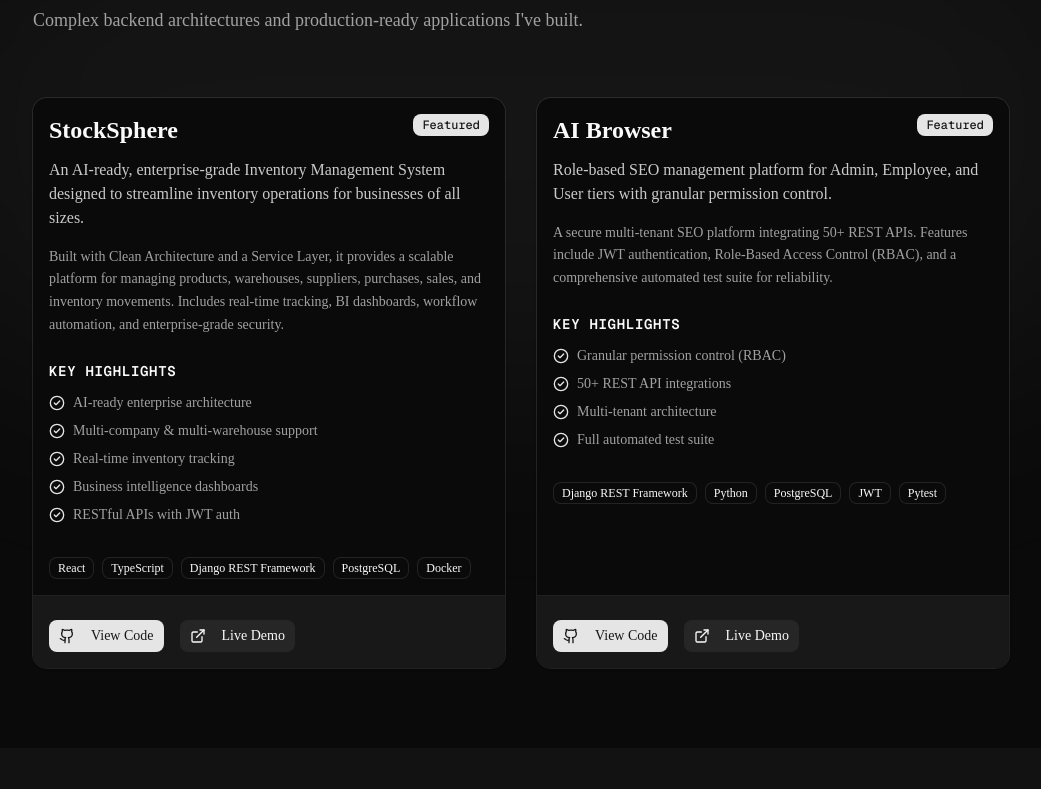
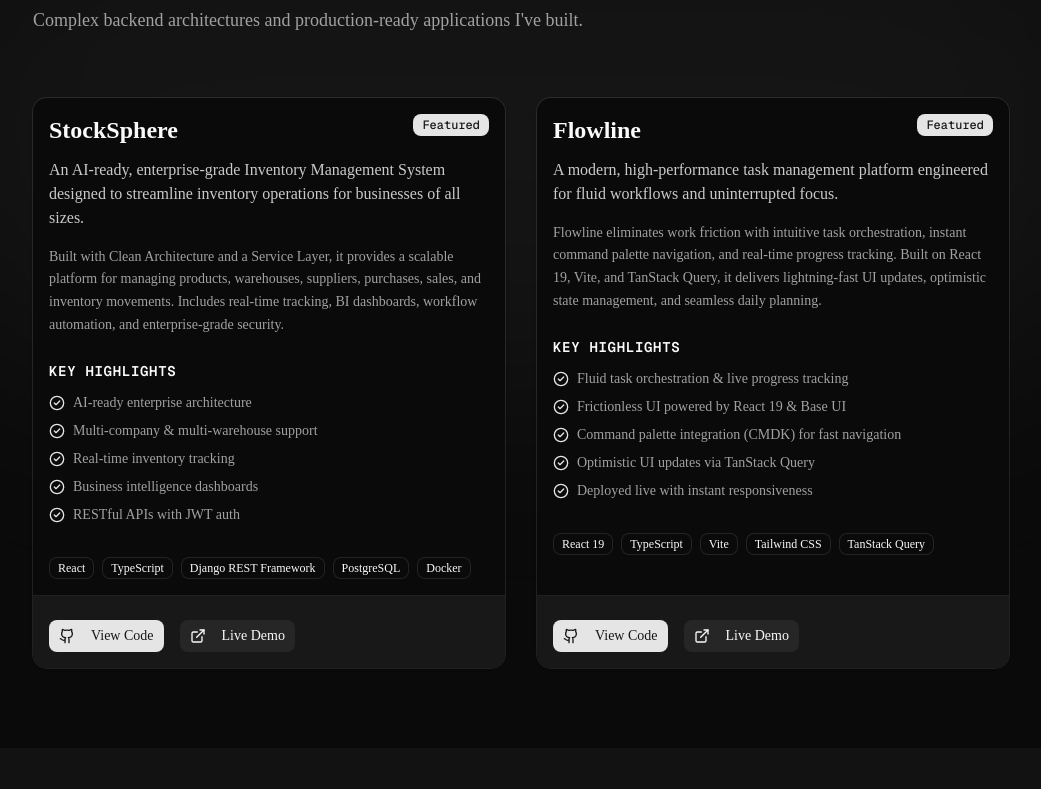
Before and after one commit to Mryuvrajsain/Yuvraj-Sain-Python-Developer, a Next.js app: page / in a window 1280 px wide. Shown: the part 1451-2240 px from the top of the page, without its empty margins (119-1160 px from the left). Built offline with nearby package versions, Linux system fonts and the light colour scheme.

Commit message:
Update featured project to Flowline and update experience period

```diff
--- a/src/components/Experience.tsx
+++ b/src/components/Experience.tsx
@@ -10,7 +10,7 @@
   role: "Python Developer Intern",
   company: "AIGETAI",
   location: "Remote",
-  period: "Jan 2026 – Present",
+  period: "Jan 2026 – Jul 2026",
   description: [
     "Built 50+ REST endpoints for a CRM using Django REST Framework and FastAPI.",
     "Implemented JWT authentication and role-based permissions for secure multi-tenant access.",
--- a/src/components/Projects.tsx
+++ b/src/components/Projects.tsx
@@ -24,18 +24,19 @@
     featured: true,
   },
   {
-    title: "AI Browser",
-    description: "Role-based SEO management platform for Admin, Employee, and User tiers with granular permission control.",
-    fullDescription: "A secure multi-tenant SEO platform integrating 50+ REST APIs. Features include JWT authentication, Role-Based Access Control (RBAC), and a comprehensive automated test suite for reliability.",
-    tags: ["Django REST Framework", "Python", "PostgreSQL", "JWT", "Pytest"],
+    title: "Flowline",
+    description: "A modern, high-performance task management platform engineered for fluid workflows and uninterrupted focus.",
+    fullDescription: "Flowline eliminates work friction with intuitive task orchestration, instant command palette navigation, and real-time progress tracking. Built on React 19, Vite, and TanStack Query, it delivers lightning-fast UI updates, optimistic state management, and seamless daily planning.",
+    tags: ["React 19", "TypeScript", "Vite", "Tailwind CSS", "TanStack Query"],
     highlights: [
-      "Granular permission control (RBAC)",
-      "50+ REST API integrations",
-      "Multi-tenant architecture",
-      "Full automated test suite",
+      "Fluid task orchestration & live progress tracking",
+      "Frictionless UI powered by React 19 & Base UI",
+      "Command palette integration (CMDK) for fast navigation",
+      "Optimistic UI updates via TanStack Query",
+      "Deployed live with instant responsiveness",
     ],
-    github: "https://github.com/Mryuvrajsain/ai-browser",
-    demo: "#",
+    github: "https://github.com/Mryuvrajsain/Flowline",
+    demo: "https://flowline-lime.vercel.app/",
     featured: true,
   },
 ]
```
